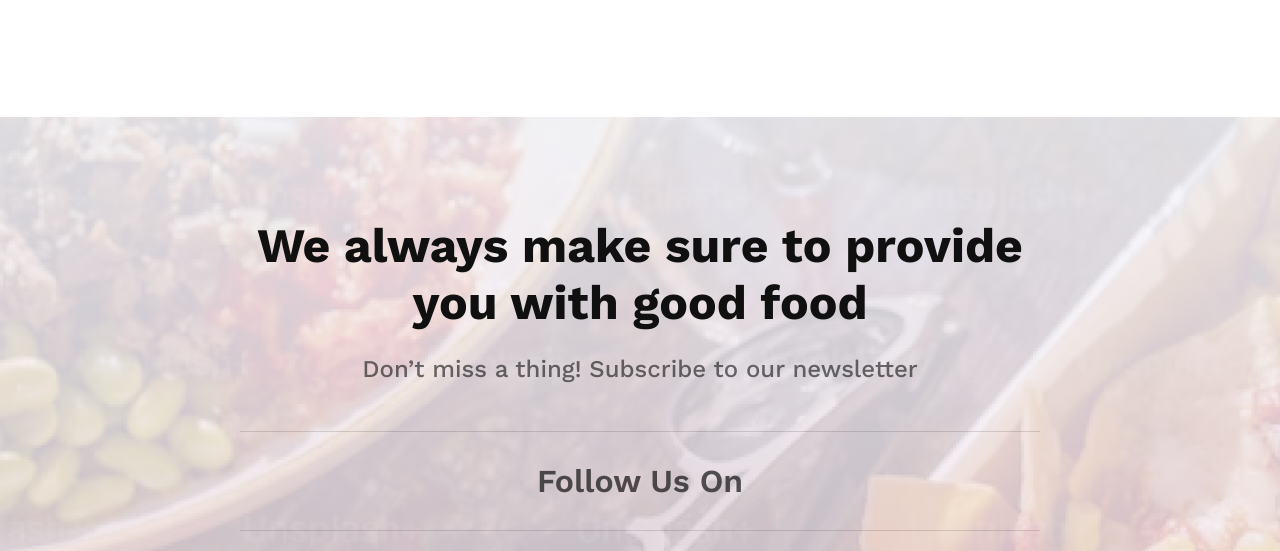
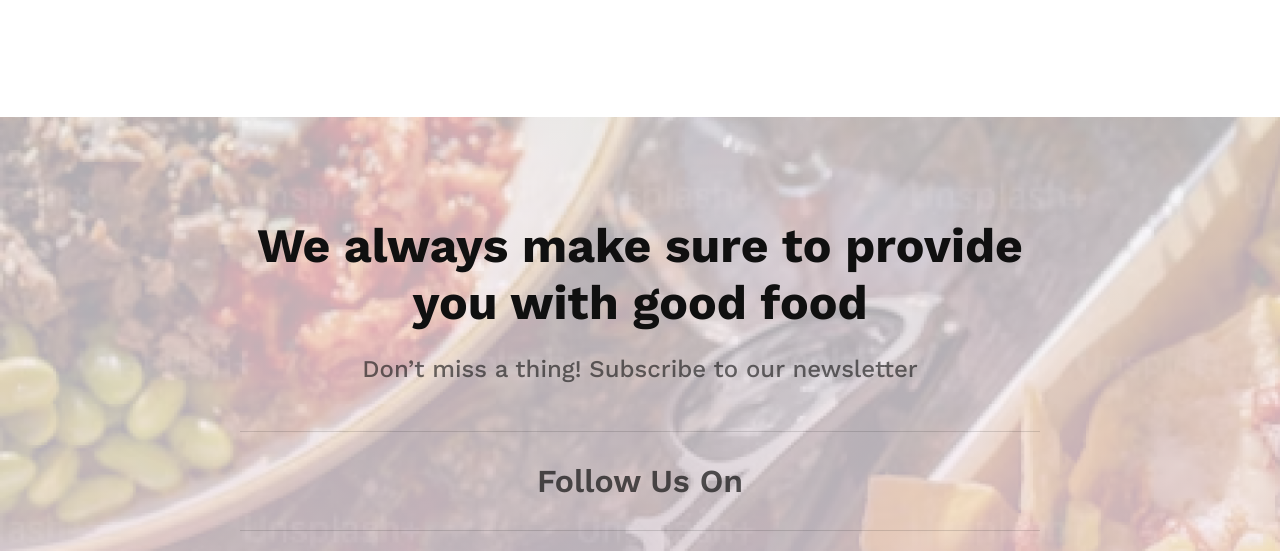
Before and after one commit to MukitHossen7/food-restaurant-project, a plain HTML site: page index.html in a window 1280 px wide. Shown: the part 2147-2698 px from the top of the page. Drawn offline with nearby package versions, Linux system fonts and the light colour scheme.

Commit message:
solve this proble

```diff
--- a/style/style.css
+++ b/style/style.css
@@ -331,7 +331,7 @@ margin-bottom: 35px;
     /* border: 3px solid red; */
     display: flex;
     justify-content: center;
-    background-image:linear-gradient(to bottom, rgba(245, 246, 252, 0.886), rgba(243, 228, 239, 0.79)),url('../assets/social-bg.png');
+    background-image:linear-gradient(to bottom, rgba(245, 246, 252, 0.7), rgba(243, 228, 239, 0.79)),url('../assets/social-bg.png');
     background-repeat: no-repeat;
     background-size: cover;
 }
```
